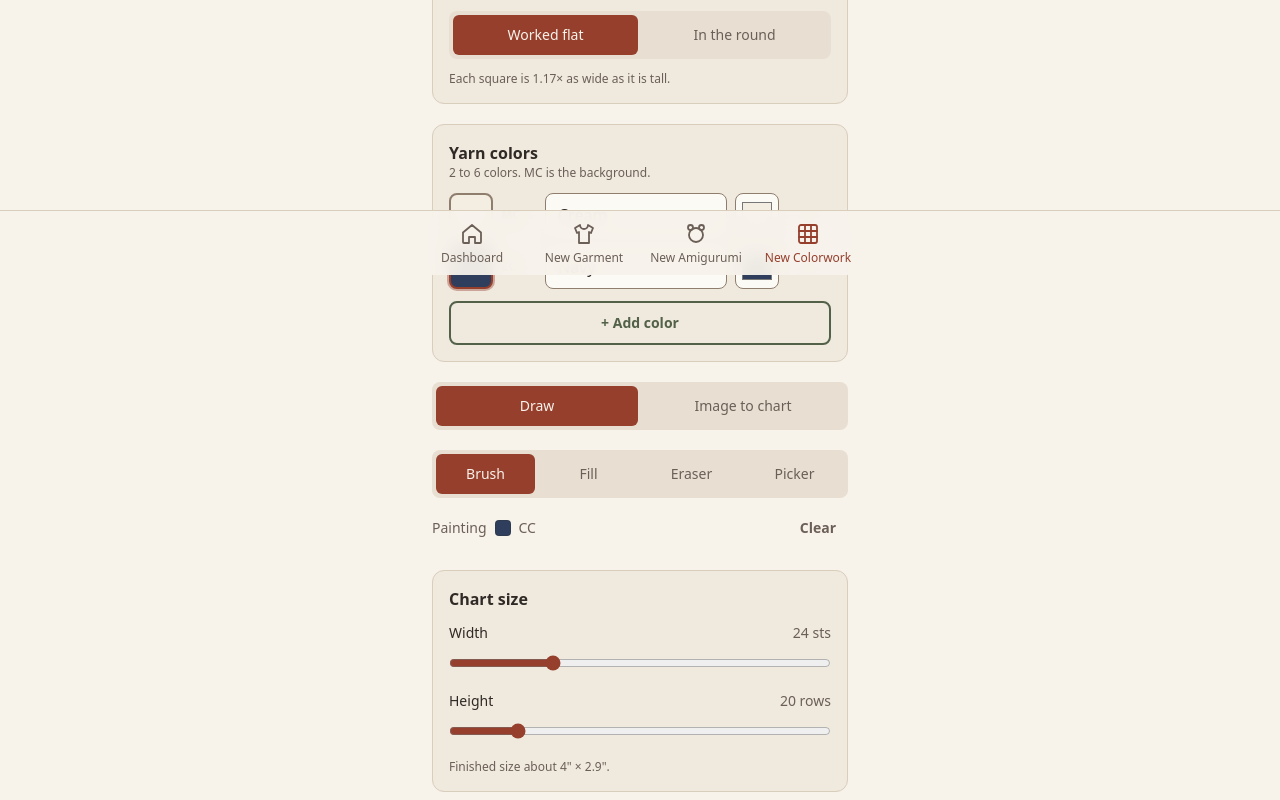
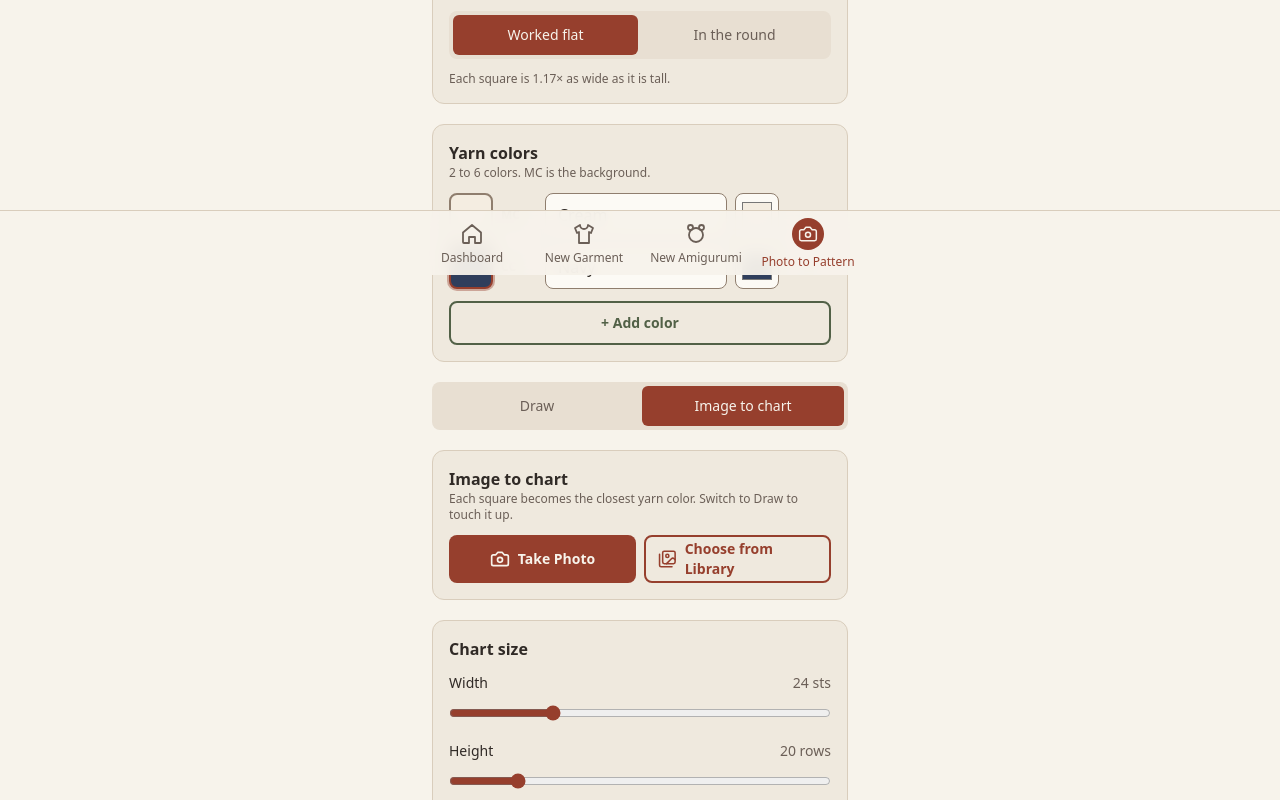
Before and after one commit to nancy-rgb/fiber-craft-app, a Next.js app: page /colorwork/new in a window 1280 px wide. Shown: the part 525-1325 px from the top of the page. Built offline with nearby package versions, Linux system fonts and the light colour scheme.

Commit message:
Add Photo to Pattern entry points and camera/library upload buttons
Co-Authored-By: Devin AI <158243242+devin-ai-integration[bot]@users.noreply.github.com>

```diff
--- a/app/colorwork/new/page.tsx
+++ b/app/colorwork/new/page.tsx
@@ -1,5 +1,6 @@
 "use client";
 
+import { Camera, Images } from "lucide-react";
 import { useRouter } from "next/navigation";
 import { useEffect, useMemo, useState } from "react";
 import { ColorworkChart } from "@/components/ColorworkChart";
@@ -132,7 +133,7 @@ export default function NewColorworkPage() {
   );
   const [activeColor, setActiveColor] = useState(COLOR_IDS[1]);
   const [tool, setTool] = useState<Tool>("brush");
-  const [tab, setTab] = useState<Tab>("draw");
+  const [tab, setTab] = useState<Tab>("image");
   const [width, setWidth] = useState(24);
   const [height, setHeight] = useState(20);
   const [cells, setCells] = useState(() => createGrid(24, 20, COLOR_IDS[0]));
@@ -424,15 +425,35 @@ export default function NewColorworkPage() {
           title="Image to chart"
           description="Each square becomes the closest yarn color. Switch to Draw to touch it up."
         >
-          <label className="flex min-h-11 cursor-pointer items-center justify-center rounded-lg bg-accent px-3 text-sm font-semibold text-accent-foreground">
-            {image ? "Choose a different image" : "Upload an image"}
+          <div className="grid grid-cols-2 gap-2">
+            <label className="flex min-h-12 cursor-pointer items-center justify-center gap-2 rounded-lg bg-accent px-3 text-sm font-semibold text-accent-foreground">
+              <Camera className="size-5" aria-hidden />
+              Take Photo
+              <input
+                type="file"
+                accept="image/*"
+                capture="environment"
+                className="sr-only"
+                onChange={(e) => {
+                  upload(e.target.files?.[0]);
+                  e.target.value = "";
+                }}
+              />
+            </label>
+            <label className="flex min-h-12 cursor-pointer items-center justify-center gap-2 rounded-lg border-2 border-accent px-3 text-sm font-semibold text-accent">
+              <Images className="size-5" aria-hidden />
+              Choose from Library
               <input
                 type="file"
                 accept="image/*"
                 className="sr-only"
-              onChange={(e) => upload(e.target.files?.[0])}
+                onChange={(e) => {
+                  upload(e.target.files?.[0]);
+                  e.target.value = "";
+                }}
               />
             </label>
+          </div>
           {imageError && (
             <p role="alert" className="text-sm text-accent">
               {imageError}
--- a/app/page.tsx
+++ b/app/page.tsx
@@ -1,5 +1,6 @@
 "use client";
 
+import { Camera } from "lucide-react";
 import Link from "next/link";
 import { useProjectStore } from "@/lib/store/useProjectStore";
 import type { NewProject } from "@/lib/types/project";
@@ -67,6 +68,19 @@ export default function Dashboard() {
           Your projects are saved on this device and work offline.
         </p>
       </section>
+
+      <Link
+        href="/colorwork/new"
+        className="flex items-center gap-4 rounded-2xl bg-apricot/60 p-4 active:bg-apricot"
+      >
+        <span className="flex size-12 shrink-0 items-center justify-center rounded-full bg-accent text-accent-foreground">
+          <Camera className="size-6" aria-hidden />
+        </span>
+        <span className="min-w-0">
+          <span className="block font-semibold">Turn Photo into Chart</span>
+          <span className="block text-sm">Take a photo or upload an image</span>
+        </span>
+      </Link>
 
       {!hasHydrated ? (
         <p className="text-sm text-muted">Loading…</p>
--- a/components/MobileNav.tsx
+++ b/components/MobileNav.tsx
@@ -1,5 +1,6 @@
 "use client";
 
+import { Camera } from "lucide-react";
 import Link from "next/link";
 import { usePathname } from "next/navigation";
 
@@ -29,13 +30,9 @@ const tabs = [
   },
   {
     href: "/colorwork/new",
-    label: "New Colorwork",
-    icon: (
-      <>
-        <rect x="3" y="3" width="18" height="18" rx="2" />
-        <path d="M3 9h18M3 15h18M9 3v18M15 3v18" />
-      </>
-    ),
+    label: "Photo to Pattern",
+    icon: null,
+    Icon: Camera,
   },
 ];
 
@@ -60,6 +57,21 @@ export function MobileNav() {
                   active ? "text-accent" : "text-muted"
                 }`}
               >
+                {tab.Icon ? (
+                  <span
+                    className={`flex size-8 items-center justify-center rounded-full ${
+                      active
+                        ? "bg-accent text-accent-foreground"
+                        : "bg-accent/15 text-accent"
+                    }`}
+                  >
+                    <tab.Icon
+                      className="size-5"
+                      strokeWidth={1.8}
+                      aria-hidden
+                    />
+                  </span>
+                ) : (
                   <svg
                     viewBox="0 0 24 24"
                     className="size-6"
@@ -72,6 +84,7 @@ export function MobileNav() {
                   >
                     {tab.icon}
                   </svg>
+                )}
                 <span className="text-center leading-tight">{tab.label}</span>
               </Link>
             </li>
--- a/package.json
+++ b/package.json
@@ -13,6 +13,7 @@
   "dependencies": {
     "@serwist/next": "9.5.12",
     "idb-keyval": "^6.3.0",
+    "lucide-react": "0.468.0",
     "next": "15.5.27",
     "react": "19.1.0",
     "react-dom": "19.1.0",
```
Also changed, not shown: 1 other file (tests, documents, lock files or other folders). Lines whose indentation alone changed are shown as unchanged.
